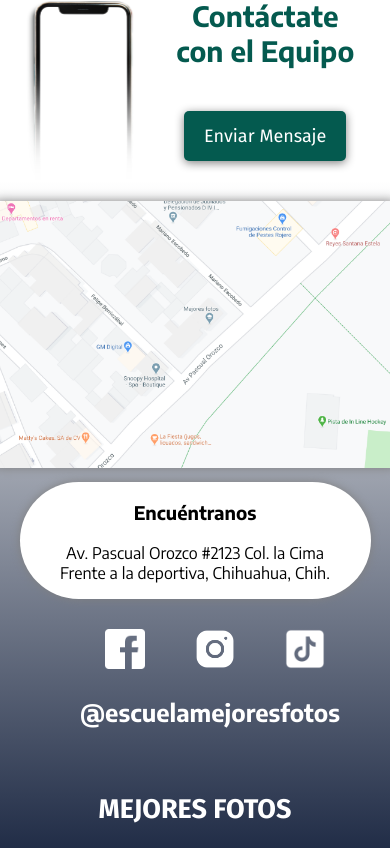
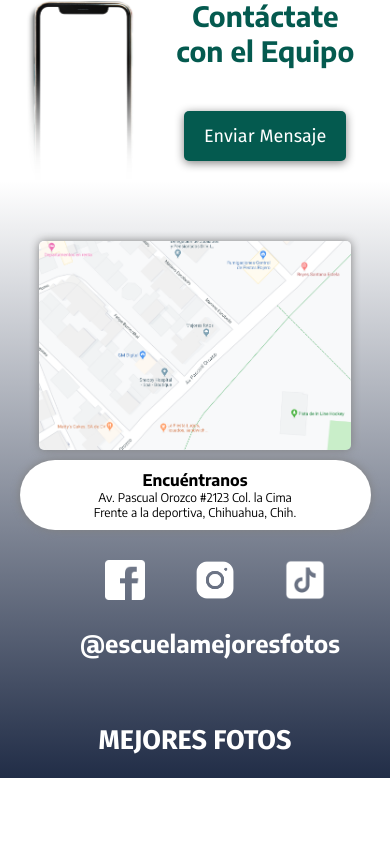
Before and after one commit to LaloRivero/mejores-fotos, a Vue app: page / in a window 390 px wide. Shown: the part 1722-2570 px from the top of the page. After the commit the page ends 2500 px from the top, so only its background shows below. Built offline with nearby package versions, Linux system fonts and the light colour scheme.

Commit message:
fixing error in the footer

```diff
--- a/src/styles/media.css
+++ b/src/styles/media.css
@@ -158,7 +158,27 @@
     justify-content: center;
     margin: 10px 0;
   }
+  .encuentranos__maps a {
+    width: 100%;
+    margin-top: 60px;
+    display: flex;
+    align-items: center;
+    justify-content: center;
+  }
   .encuentranos__maps img {
-    margin-top: 20px;
+    width: 80%;
+  }
+  .banner__content {
+    margin: 10px 0;
+  }
+  .banner__content h3,
+  p {
+    margin: 0;
+  }
+  .banner__content h3 {
+    font-size: 16px;
+  }
+  .banner__content p {
+    font-size: 12px;
   }
 }
--- a/src/views/Home.vue
+++ b/src/views/Home.vue
@@ -216,6 +216,7 @@ export default {
 }
 .encuentranos__maps img {
   width: 600px;
+  border-radius: 5px;
   box-shadow: 0 0 10px 0 gray;
 }
 .encuentranos__social {
```
